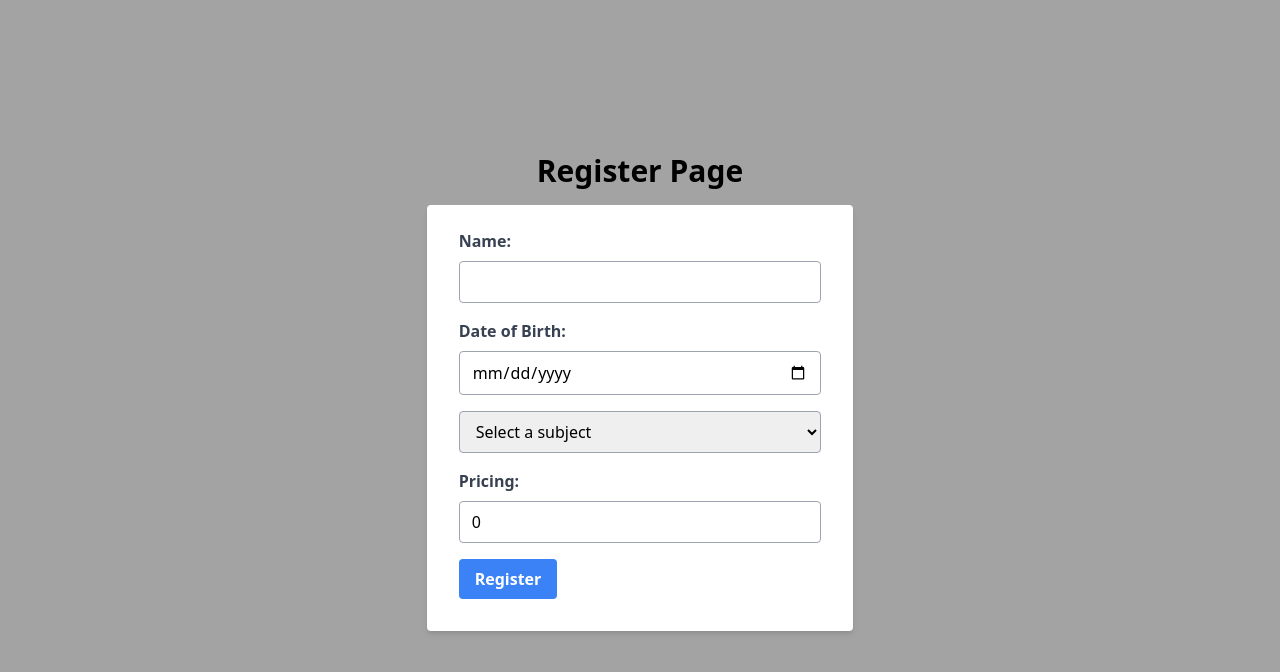
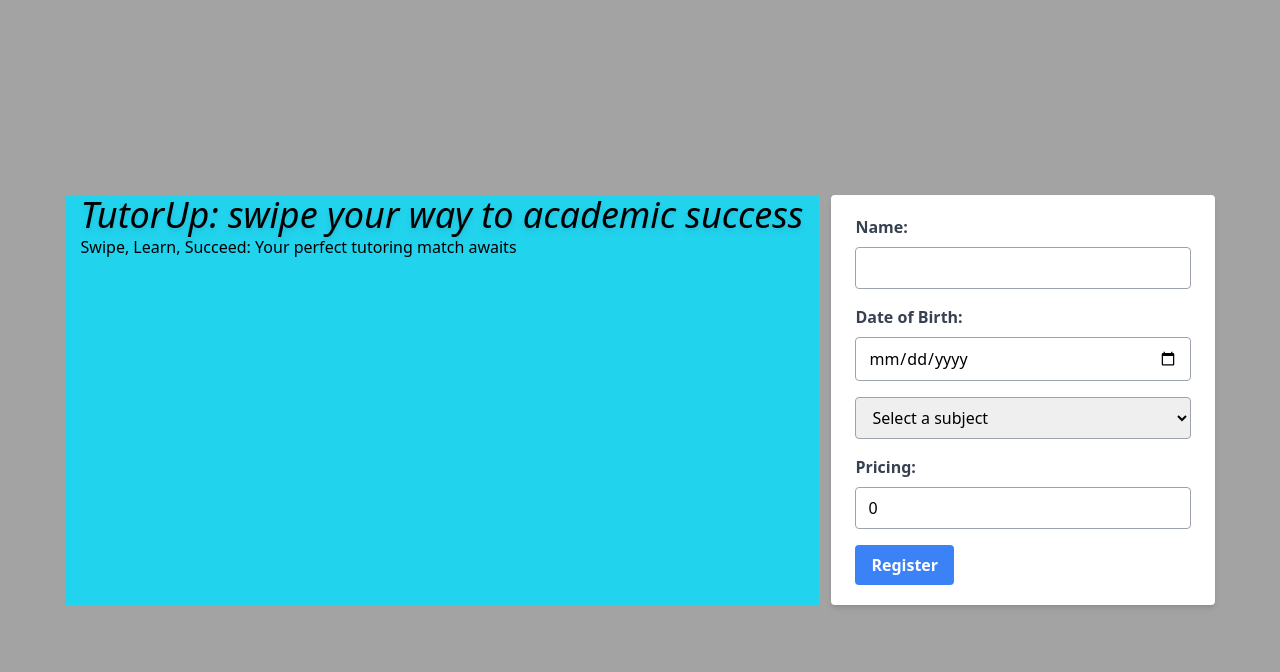
Before and after one commit to Kennethsim2000/BeepAssignment, a Next.js app: page /register in a window 1280 px wide. Shown: the top 672 px of the page. Built offline with nearby package versions, Linux system fonts and the light colour scheme.

Commit message:
Abstract out the intro and form components

```diff
--- /dev/null
+++ b/src/components/Form.tsx
@@ -0,0 +1,110 @@
+import { useState } from "react";
+import { RxCross1 } from "react-icons/rx";
+
+const Form: React.FC = () => {
+  const [name, setName] = useState<string>("");
+  const [dob, setDOB] = useState<string>("");
+  const [selectedSubjects, setSelectedSubjects] = useState<string[]>([]);
+  const [pricing, setPricing] = useState<number>(0);
+  const subjectOptions = ["English", "Math", "Chinese", "Science"];
+
+  const handleSubjectChange = (event: React.ChangeEvent<HTMLSelectElement>) => {
+    const selectedSubject = event.target.value;
+    if (!selectedSubjects.includes(selectedSubject)) {
+      setSelectedSubjects([...selectedSubjects, selectedSubject]);
+    }
+  };
+
+  const handleRemoveSubject = (subject: string) => {
+    setSelectedSubjects(selectedSubjects.filter((item) => item !== subject));
+  };
+  const handleSubmit = (e: React.FormEvent<HTMLFormElement>) => {
+    e.preventDefault();
+  };
+
+  return (
+    <form
+      onSubmit={handleSubmit}
+      className="bg-white shadow-md rounded px-6 py-5 md:h-120 md:w-96"
+    >
+      <div className="mb-4">
+        <label className="block text-gray-700 font-bold mb-2">Name:</label>
+        <input
+          type="text"
+          id="name"
+          value={name}
+          onChange={(e) => setName(e.target.value)}
+          className="w-full border rounded py-2 px-3 border-gray-400 focus:outline-none focus:border-blue-500"
+        />
+      </div>
+      <div className="mb-4">
+        <label htmlFor="dob" className="block text-gray-700 font-bold mb-2">
+          Date of Birth:
+        </label>
+        <input
+          type="date"
+          id="dob"
+          value={dob}
+          onChange={(e) => setDOB(e.target.value)}
+          className="w-full border rounded py-2 px-3 border-gray-400 focus:outline-none focus:border-blue-500"
+        />
+      </div>
+
+      <div className="mb-4">
+        <select
+          value=""
+          onChange={handleSubjectChange}
+          className="w-full border rounded py-2 px-3 border-gray-400 focus:outline-none focus:border-blue-500 w-full"
+        >
+          <option value="">Select a subject</option>
+          {subjectOptions.map((subject) => (
+            <option key={subject} value={subject}>
+              {subject}
+            </option>
+          ))}
+        </select>
+        {selectedSubjects.length > 0 && (
+          <div className="flex flex-row w-full ">
+            <ul className="flex flex-wrap p-2">
+              {selectedSubjects.map((subject, index) => (
+                <li
+                  key={index}
+                  className="flex items-center py-1 px-2 border-b border-gray-300 rounded-lg bg-gray-200 m-1"
+                  style={{ fontSize: "0.8rem" }}
+                >
+                  <span>{subject}</span>
+                  <RxCross1
+                    className="ml-2 cursor-pointer hover:text-red-500 focus:outline-none"
+                    onClick={() => handleRemoveSubject(subject)}
+                  />
+                </li>
+              ))}
+            </ul>
+          </div>
+        )}
+      </div>
+      <div className="mb-4">
+        <label htmlFor="pricing" className="block text-gray-700 font-bold mb-2">
+          Pricing:
+        </label>
+        <input
+          type="text"
+          id="pricing"
+          value={pricing}
+          onChange={(e) =>
+            setPricing(e.target.value === "" ? 0 : parseInt(e.target.value))
+          }
+          className="w-full  border rounded py-2 px-3 border-gray-400 focus:outline-none focus:border-blue-500"
+        />
+      </div>
+      <button
+        type="submit"
+        className="bg-blue-500 hover:bg-blue-700 text-white font-bold py-2 px-4 rounded focus:outline-none focus:shadow-outline"
+      >
+        Register
+      </button>
+    </form>
+  );
+};
+
+export default Form;
--- /dev/null
+++ b/src/components/Intro.tsx
@@ -0,0 +1,13 @@
+const Intro: React.FC = () => {
+  return (
+    <div className="md:w-120 bg-cyan-400 md:h-120 px-4">
+      <h1 className="text-4xl italic text-black text-shadow drop-shadow-md shadow-black">
+        TutorUp: swipe your way to academic success
+      </h1>
+
+      <p>Swipe, Learn, Succeed: Your perfect tutoring match awaits</p>
+    </div>
+  );
+};
+
+export default Intro;
--- a/src/pages/register.tsx
+++ b/src/pages/register.tsx
@@ -3,115 +3,16 @@ import axios from "axios";
 import { NextPage } from "next";
 import TagInput from "react-tag-input";
 import { RxCross1 } from "react-icons/rx";
+import Form from "../components/Form";
+import Intro from "~/components/Intro";
 
 const Register: NextPage = () => {
-  const [name, setName] = useState<string>("");
-  const [dob, setDOB] = useState<string>("");
-  const [selectedSubjects, setSelectedSubjects] = useState<string[]>([]);
-  const [pricing, setPricing] = useState<number>(0);
-  const subjectOptions = ["English", "Math", "Chinese", "Science"];
-
-  const handleSubjectChange = (event: React.ChangeEvent<HTMLSelectElement>) => {
-    const selectedSubject = event.target.value;
-    if (!selectedSubjects.includes(selectedSubject)) {
-      setSelectedSubjects([...selectedSubjects, selectedSubject]);
-    }
-  };
-
-  const handleRemoveSubject = (subject: string) => {
-    setSelectedSubjects(selectedSubjects.filter((item) => item !== subject));
-  };
-  const handleSubmit = (e: React.FormEvent<HTMLFormElement>) => {
-    e.preventDefault();
-  };
-
   return (
-    <div className="flex flex-col items-center justify-center h-screen bg-neutral-400">
-      <h1 className="text-3xl font-bold mb-4">Register Page</h1>
-      <form
-        onSubmit={handleSubmit}
-        className="bg-white shadow-md rounded px-8 pt-6 pb-8 mb-4 w-1/3"
-      >
-        <div className="mb-4">
-          <label className="block text-gray-700 font-bold mb-2">Name:</label>
-          <input
-            type="text"
-            id="name"
-            value={name}
-            onChange={(e) => setName(e.target.value)}
-            className="w-full border rounded py-2 px-3 border-gray-400 focus:outline-none focus:border-blue-500"
-          />
-        </div>
-        <div className="mb-4">
-          <label htmlFor="dob" className="block text-gray-700 font-bold mb-2">
-            Date of Birth:
-          </label>
-          <input
-            type="date"
-            id="dob"
-            value={dob}
-            onChange={(e) => setDOB(e.target.value)}
-            className="w-full border rounded py-2 px-3 border-gray-400 focus:outline-none focus:border-blue-500"
-          />
-        </div>
-
-        <div className="mb-4">
-          <select
-            value=""
-            onChange={handleSubjectChange}
-            className="w-full border rounded py-2 px-3 border-gray-400 focus:outline-none focus:border-blue-500 w-full"
-          >
-            <option value="">Select a subject</option>
-            {subjectOptions.map((subject) => (
-              <option key={subject} value={subject}>
-                {subject}
-              </option>
-            ))}
-          </select>
-          {selectedSubjects.length > 0 && (
-            <div className="flex flex-row w-full ">
-              <ul className="flex flex-wrap p-2">
-                {selectedSubjects.map((subject, index) => (
-                  <li
-                    key={index}
-                    className="flex items-center py-1 px-2 border-b border-gray-300 rounded-lg bg-gray-200 m-1"
-                    style={{ fontSize: "0.8rem" }}
-                  >
-                    <span>{subject}</span>
-                    <RxCross1
-                      className="ml-2 cursor-pointer hover:text-red-500 focus:outline-none"
-                      onClick={() => handleRemoveSubject(subject)}
-                    />
-                  </li>
-                ))}
-              </ul>
-            </div>
-          )}
-        </div>
-        <div className="mb-4">
-          <label
-            htmlFor="pricing"
-            className="block text-gray-700 font-bold mb-2"
-          >
-            Pricing:
-          </label>
-          <input
-            type="text"
-            id="pricing"
-            value={pricing}
-            onChange={(e) =>
-              setPricing(e.target.value === "" ? 0 : parseInt(e.target.value))
-            }
-            className="w-full  border rounded py-2 px-3 border-gray-400 focus:outline-none focus:border-blue-500"
-          />
-        </div>
-        <button
-          type="submit"
-          className="bg-blue-500 hover:bg-blue-700 text-white font-bold py-2 px-4 rounded focus:outline-none focus:shadow-outline"
-        >
-          Register
-        </button>
-      </form>
+    <div className="w-screen h-screen bg-neutral-400 flex flex-col items-center justify-center">
+      <div className="flex gap-3">
+        <Intro />
+        <Form />
+      </div>
     </div>
   );
 };
```
